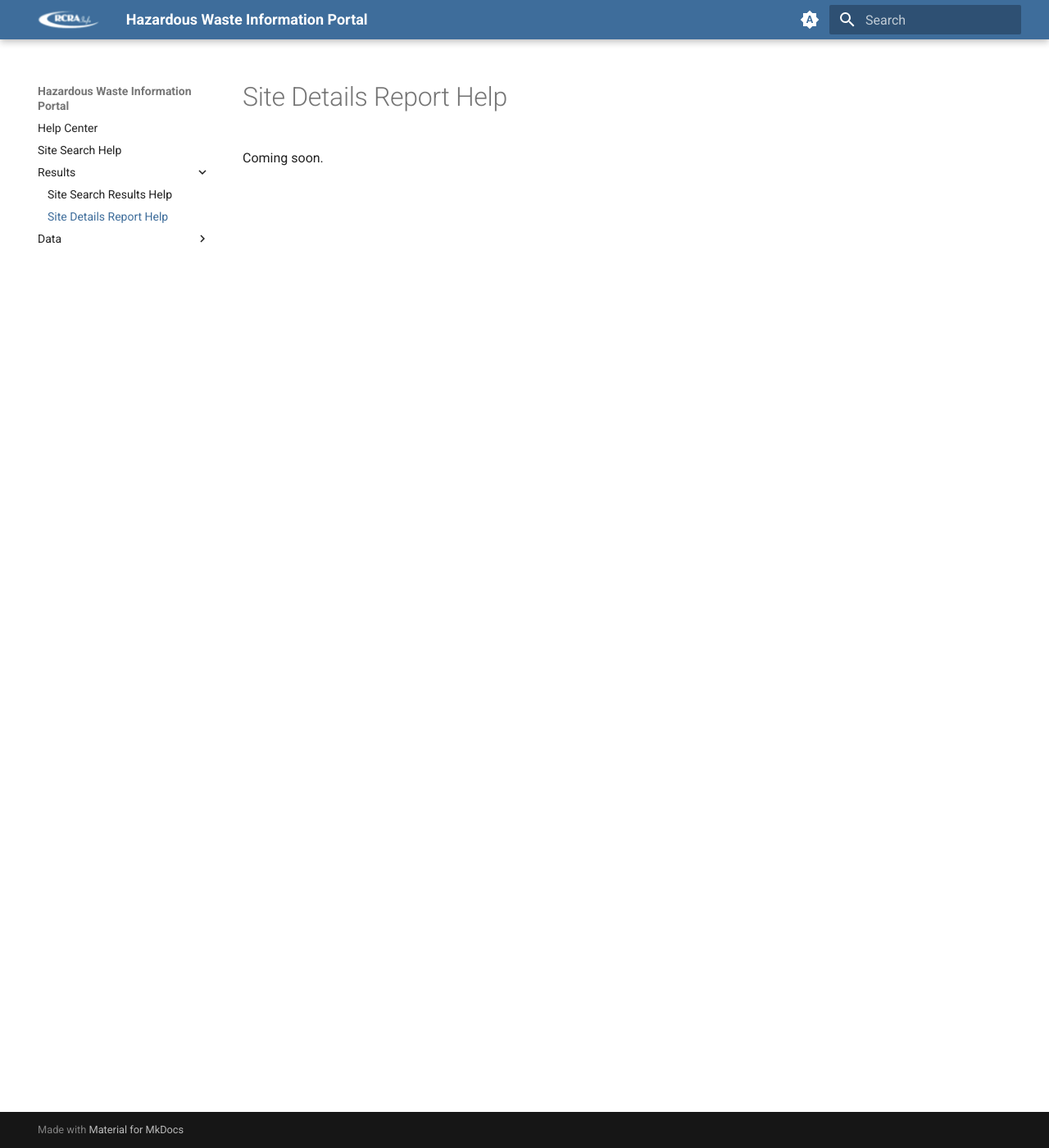
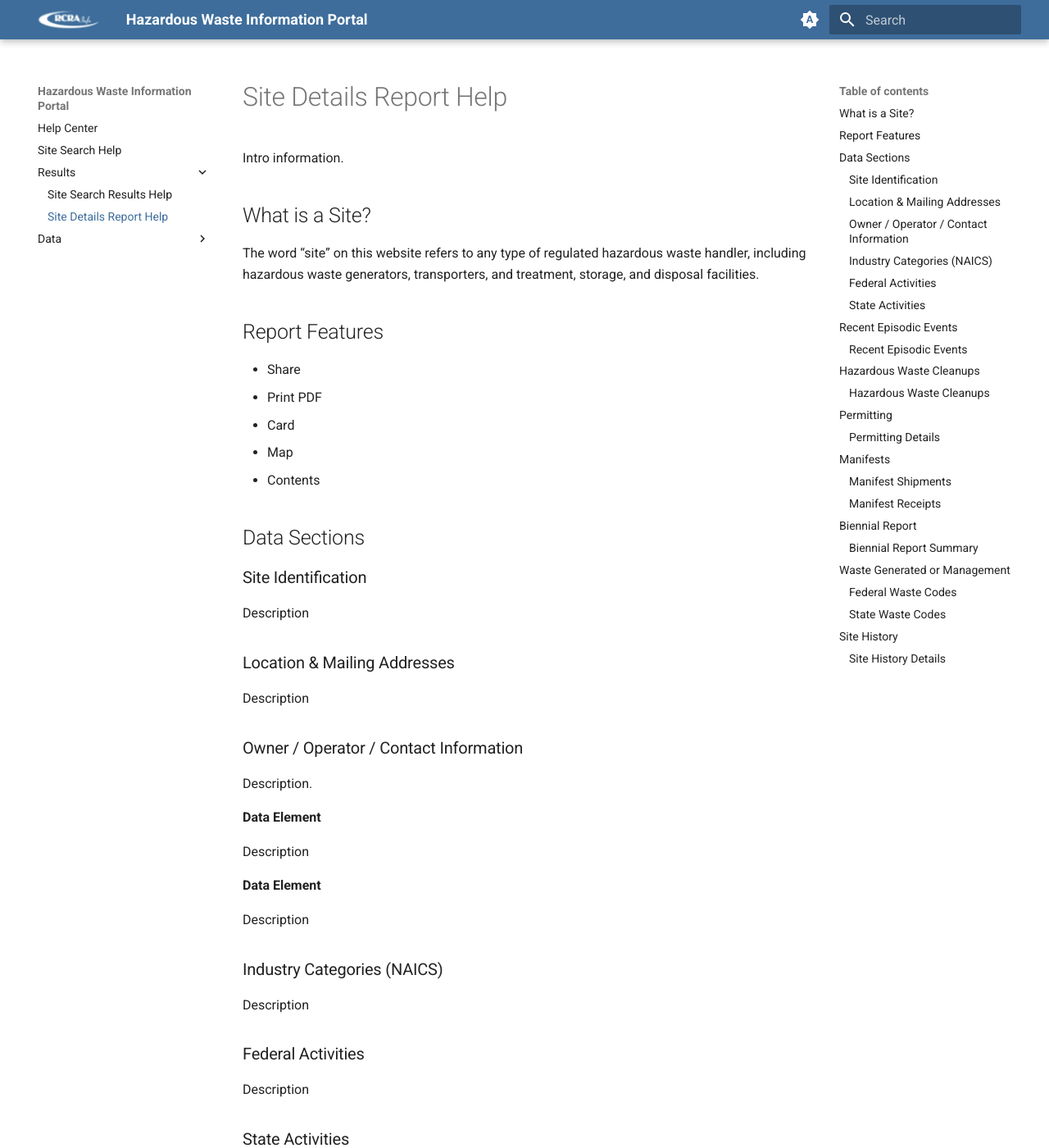
Before and after one commit to furrlori-oss/hwip, an MkDocs documentation site: the page built from docs/Results/site-details-report.md, in a window 1280 px wide and 1400 px high. Shown: the whole window at 82% size. Built offline with MkDocs 1.6.1 and Material for MkDocs 9.7.7, drawn with Linux system fonts in a browser that asks for light colours; some of the changed text lies outside the part shown.

Commit message:
Update site-details-report.md

```diff
--- a/docs/Results/site-details-report.md
+++ b/docs/Results/site-details-report.md
@@ -1,3 +1,99 @@
 # Site Details Report Help
 
-Coming soon.
+Intro information.
+
+## What is a Site?
+
+The word “site” on this website refers to any type of regulated hazardous waste handler, including hazardous waste generators, transporters, and treatment, storage, and disposal facilities.
+
+## Report Features
+
+- Share
+- Print PDF
+- Card
+- Map
+- Contents
+
+## Data Sections
+
+### Site Identification
+
+Description
+
+### Location & Mailing Addresses
+
+Description
+
+### Owner / Operator / Contact Information
+
+Description.
+
+**Data Element**
+
+Description
+
+**Data Element**
+
+Description
+
+### Industry Categories (NAICS)
+
+Description
+
+### Federal Activities
+
+Description
+
+### State Activities
+
+Description
+
+## Recent Episodic Events
+
+### Recent Episodic Events
+
+Description
+
+## Hazardous Waste Cleanups
+
+### Hazardous Waste Cleanups
+
+Description
+
+## Permitting
+
+### Permitting Details
+
+Description
+
+## Manifests
+
+### Manifest Shipments
+
+Description
+
+### Manifest Receipts
+
+Description
+
+## Biennial Report
+
+### Biennial Report Summary
+
+Decription
+
+## Waste Generated or Management
+
+### Federal Waste Codes
+
+Description
+
+### State Waste Codes
+
+Description
+
+## Site History
+
+### Site History Details
+
+Description
```
